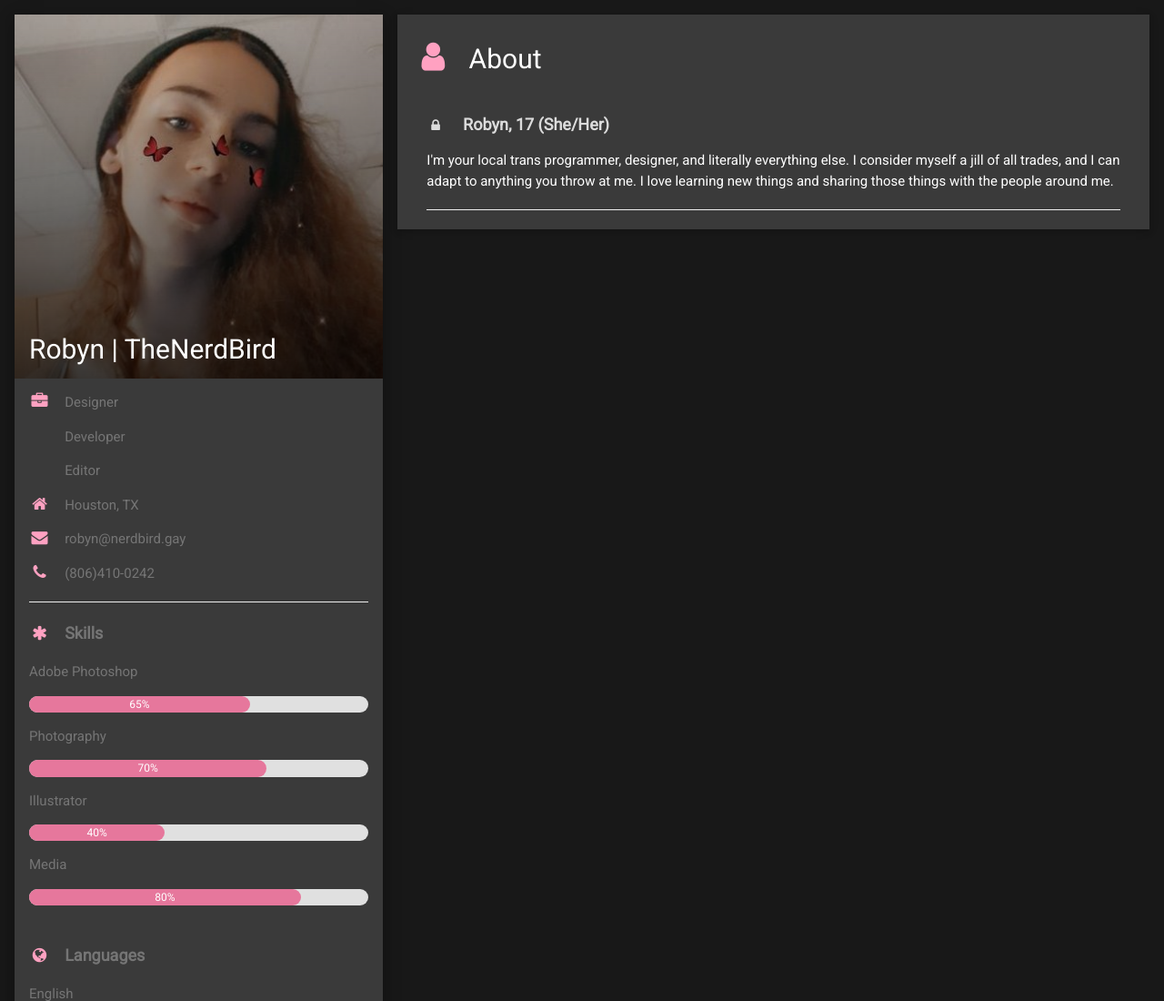
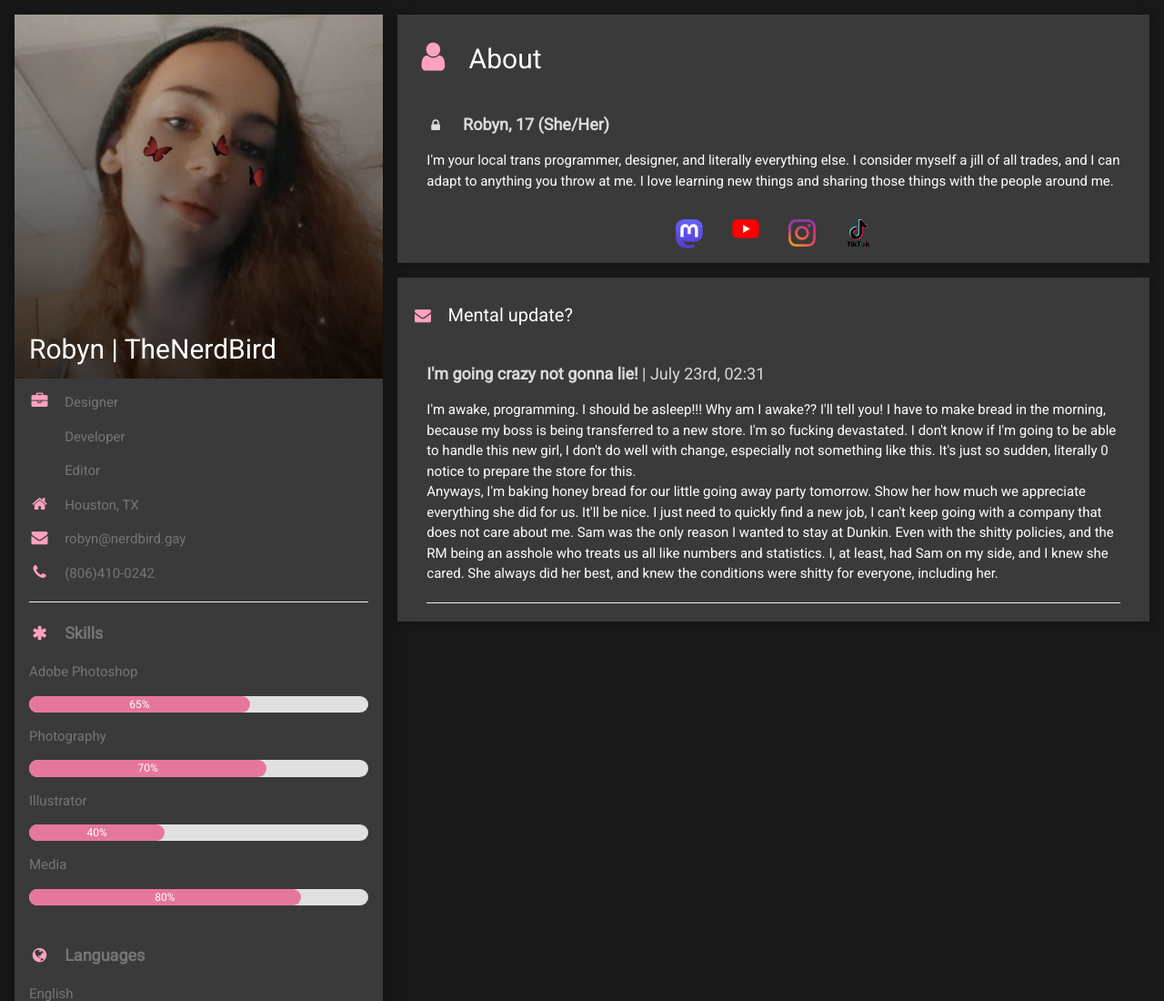
Before and after one commit to R3dD3v/gaysite, a plain HTML site: page index.html in a window 1280 px wide. Shown: the top 1100 px of the page at 91% size. Drawn offline with Linux system fonts and the light colour scheme.

Commit message:
Bio update + blog post

```diff
--- a/index.html
+++ b/index.html
@@ -88,52 +88,50 @@ html,body,h1,h2,h3,h4,h5,h6 {font-family: "Roboto", sans-serif}
              me. I love learning new things and sharing those things with the people
               around me.
           </p>
+          <div class="socials">
+            <a href="https://tech.lgbt/@TheNerdBird" class="rsTip">
+              <img src="mastodon.svg" class="bLogo">
+              <span class="tipText">@TheNerdBird@tech.lgbt</span></a>
+            <a href="https://youtube.com/@TheNerdBird_" class="rsTip">
+              <img src="youtube.svg" class="bLogo">
+              <span class="tipText">TheNerdBird_</span></a>
+            <a href="https://instagram.com/_thenerdbird" class="rsTip">
+              <img src="instagram.svg" class="bLogo">
+              <span class="tipText">_TheNerdBird</span></a>
+            <a href="https://www.tiktok.com/@reddevredemption" class="rsTip">
+              <img src="tiktok.svg" class="bLogo">
+              <span class="tipText">reddevredemption</span></a>
+          </div>
+        </div>
+      </div>
+
+      <div class="w3-container w3-card w3-grey w3-margin-bottom"> <!--Blog Post!-->
+        <h4 class="w3-text-white w3-padding-16"><i class="fa fa-envelope fa-fw w3-margin-right w3-large w3-text-pink"></i></i>Mental update?</h4>
+        <div class="w3-container">
+          <h5 class="w3-text-light-grey"><b>
+            I'm going crazy not gonna lie!</b> | July 23rd, 02:31
+          </h5>
+          <p class="w3-text-white">
+            I'm awake, programming. I should be asleep!!! Why am I awake??
+            I'll tell you! I have to make bread in the morning, because
+            my boss is being transferred to a new store. I'm so fucking
+            devastated. I don't know if I'm going to be able to handle
+            this new girl, I don't do well with change, especially not
+            something like this. It's just so sudden, literally 0 notice
+            to prepare the store for this. <br>
+            Anyways, I'm baking honey bread for our little going away party
+            tomorrow. Show her how much we appreciate everything she did
+            for us. It'll be nice. I just need to quickly find a new job,
+            I can't keep going with a company that does not care about me.
+            Sam was the only reason I wanted to stay at Dunkin. Even with
+            the shitty policies, and the RM being an asshole who treats
+            us all like numbers and statistics. I, at least, had Sam on my
+            side, and I knew she cared. She always did her best, and knew
+            the conditions were shitty for everyone, including her.
+          </p>
           <hr>
         </div>
       </div>
-      <!--
-      <div class="w3-container w3-card w3-white w3-margin-bottom">
-        <h2 class="w3-text-grey w3-padding-16"><i class="fa fa-suitcase fa-fw w3-margin-right w3-xxlarge w3-text-pink"></i>Work Experience</h2>
-        <div class="w3-container">
-          <h5 class="w3-opacity"><b>Front End Developer / w3schools.com</b></h5>
-          <h6 class="w3-text-pink"><i class="fa fa-calendar fa-fw w3-margin-right"></i>Jan 2015 - <span class="w3-tag w3-pink w3-round">Current</span></h6>
-          <p>Lorem ipsum dolor sit amet. Praesentium magnam consectetur vel in deserunt aspernatur est reprehenderit sunt hic. Nulla tempora soluta ea et odio, unde doloremque repellendus iure, iste.</p>
-          <hr>
-        </div>
-        <div class="w3-container">
-          <h5 class="w3-opacity"><b>Web Developer / something.com</b></h5>
-          <h6 class="w3-text-pink"><i class="fa fa-calendar fa-fw w3-margin-right"></i>Mar 2012 - Dec 2014</h6>
-          <p>Consectetur adipisicing elit. Praesentium magnam consectetur vel in deserunt aspernatur est reprehenderit sunt hic. Nulla tempora soluta ea et odio, unde doloremque repellendus iure, iste.</p>
-          <hr>
-        </div>
-        <div class="w3-container">
-          <h5 class="w3-opacity"><b>Graphic Designer / designsomething.com</b></h5>
-          <h6 class="w3-text-pink"><i class="fa fa-calendar fa-fw w3-margin-right"></i>Jun 2010 - Mar 2012</h6>
-          <p>Lorem ipsum dolor sit amet, consectetur adipisicing elit. </p><br>
-        </div>
-      </div> -->
-
-      <!--
-      <div class="w3-container w3-card w3-white">
-        <h2 class="w3-text-grey w3-padding-16"><i class="fa fa-certificate fa-fw w3-margin-right w3-xxlarge w3-text-pink"></i>Education</h2>
-        <div class="w3-container">
-          <h5 class="w3-opacity"><b>W3Schools.com</b></h5>
-          <h6 class="w3-text-pink"><i class="fa fa-calendar fa-fw w3-margin-right"></i>Forever</h6>
-          <p>Web Development! All I need to know in one place</p>
-          <hr>
-        </div>
-        <div class="w3-container">
-          <h5 class="w3-opacity"><b>London Business School</b></h5>
-          <h6 class="w3-text-pink"><i class="fa fa-calendar fa-fw w3-margin-right"></i>2013 - 2015</h6>
-          <p>Master Degree</p>
-          <hr>
-        </div>
-        <div class="w3-container">
-          <h5 class="w3-opacity"><b>School of Coding</b></h5>
-          <h6 class="w3-text-pink"><i class="fa fa-calendar fa-fw w3-margin-right"></i>2010 - 2013</h6>
-          <p>Bachelor Degree</p><br>
-        </div>
-      </div> -->
 
     <!-- End Right Column -->
     </div>
```
Also changed, not shown: instagram.svg (added), mastodon.svg (added), tiktok.svg (added), w3.css, youtube.svg (added).
